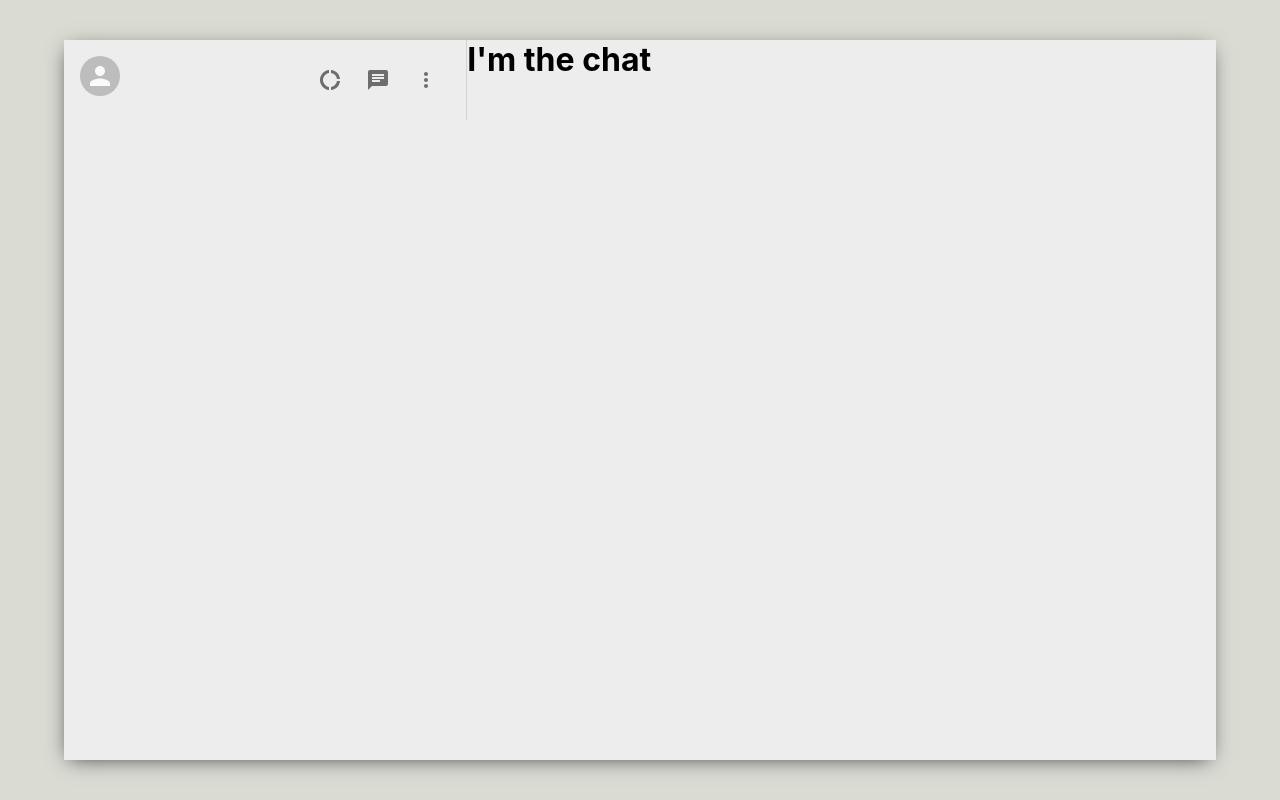
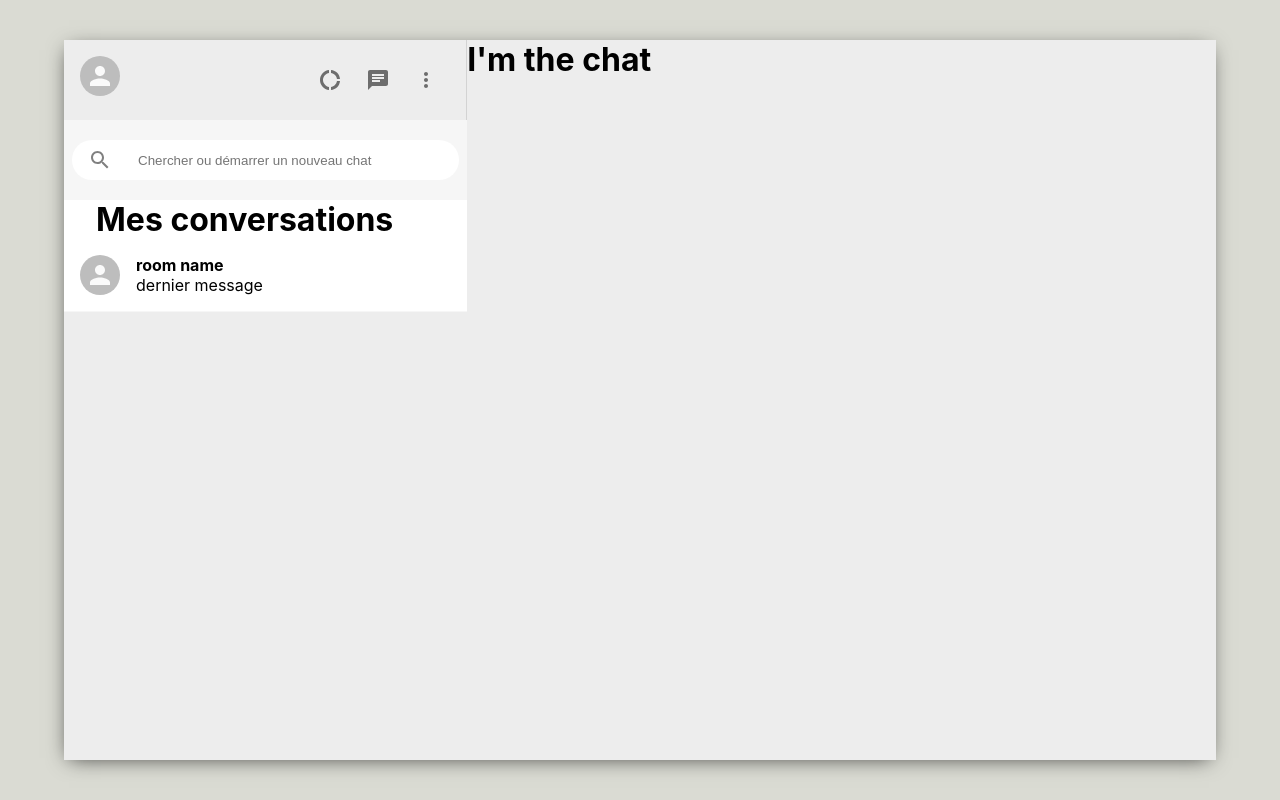
Before and after one commit to Dadagis/whatsapp-clone-mern, a React (Create React App) app: page / in a window 1280 px wide. Built offline with nearby package versions, Linux system fonts and the light colour scheme.

Commit message:
added few components, sidebar design is done

```diff
--- a/src/components/Sidebar.jsx
+++ b/src/components/Sidebar.jsx
@@ -1,12 +1,18 @@
 import React, { Component } from "react";
 import "../style/Sidebar.css";
 import SidebarHeader from "./common/sidebarHeader";
+import SidebarSearch from "./common/sidebarSearch";
+import SidebarChat from "./sidebarChat";
 
 export default class Sidebar extends Component {
   render() {
     return (
       <div className="sidebar">
         <SidebarHeader />
+        <SidebarSearch />
+        <div className="chats">
+          <SidebarChat />
+        </div>
       </div>
     );
   }
--- a/src/components/common/HeaderAvatar.jsx
+++ b/src/components/common/avatarIcon.jsx
@@ -1,7 +1,7 @@
 import React, { Component } from "react";
 import { Avatar } from "@material-ui/core";
 
-export default class HeaderAvatar extends Component {
+export default class AvatarIcon extends Component {
   render() {
     return (
       <div>
--- a/src/components/common/sidebarHeader.jsx
+++ b/src/components/common/sidebarHeader.jsx
@@ -1,12 +1,12 @@
 import React, { Component } from "react";
-import Avatar from "./HeaderAvatar";
 import HeaderIcons from "./headerIcons";
+import AvatarIcon from "./avatarIcon";
 
 export default class SidebarHeader extends Component {
   render() {
     return (
       <div className="sidebar-header">
-        <Avatar />
+        <AvatarIcon />
         <HeaderIcons />
       </div>
     );
--- /dev/null
+++ b/src/components/common/sidebarSearch.jsx
@@ -0,0 +1,18 @@
+import React, { Component } from "react";
+import SearchIcon from "@material-ui/icons/Search";
+
+export default class SidebarSearch extends Component {
+  render() {
+    return (
+      <div className="sidebar-search">
+        <div className="search-container">
+          <SearchIcon className="search-icon" />
+          <input
+            placeholder="Chercher ou démarrer un nouveau chat"
+            type="text"
+          />
+        </div>
+      </div>
+    );
+  }
+}
--- /dev/null
+++ b/src/components/sidebarChat.jsx
@@ -0,0 +1,20 @@
+import React, { Component } from "react";
+import AvatarIcon from "./common/avatarIcon";
+import "../style/sidebarChat.css";
+
+export default class SidebarChat extends Component {
+  render() {
+    return (
+      <div className="chats">
+        <h1>Mes conversations</h1>
+        <div className="sidebar-chat">
+          <AvatarIcon />
+          <div className="chat-info">
+            <h2>room name</h2>
+            <p>dernier message</p>
+          </div>
+        </div>
+      </div>
+    );
+  }
+}
--- a/src/style/Sidebar.css
+++ b/src/style/Sidebar.css
@@ -17,3 +17,32 @@
   justify-content: space-between;
   min-width: 10vw;
 }
+
+.sidebar-search {
+  display: flex;
+  align-items: center;
+  background-color: #f6f6f6;
+  height: 4rem;
+  padding: 0.5rem;
+}
+.search-container {
+  display: flex;
+  align-items: center;
+  background-color: white;
+  width: 100%;
+  height: 2.5rem;
+  border-radius: 50px;
+}
+
+.search-container > input {
+  border: none;
+  outline-width: 0;
+  margin-left: 0.5rem;
+  margin-right: 1rem;
+  width: 100%;
+}
+
+.search-container > .search-icon {
+  color: gray;
+  padding: 1rem;
+}
--- /dev/null
+++ b/src/style/sidebarChat.css
@@ -0,0 +1,29 @@
+.chats {
+  background-color: white;
+}
+
+.chats > h1 {
+  margin-left: 2rem;
+}
+
+.sidebar-chat {
+  display: flex;
+  padding: 1rem;
+  cursor: pointer;
+  border-bottom: 1px solid #f6f6f6;
+}
+
+.sidebar-chat:hover {
+  background-color: #ebebeb;
+}
+
+.chat-info {
+  margin-left: 1rem;
+  display: flex;
+  flex-direction: column;
+  justify-content: space-between;
+}
+
+.chat-info > h2 {
+  font-size: 1rem;
+}
```
